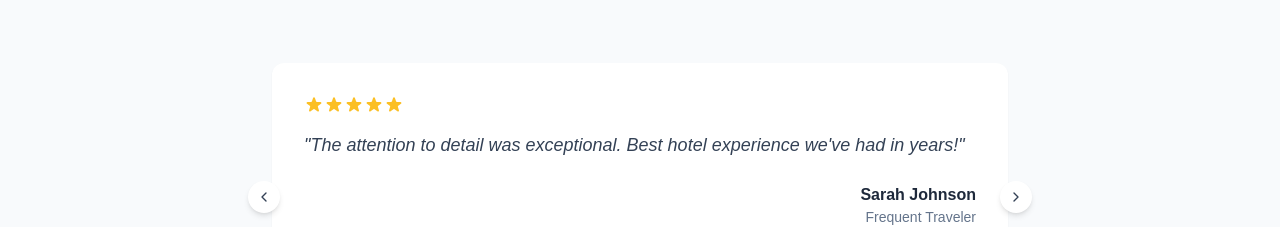
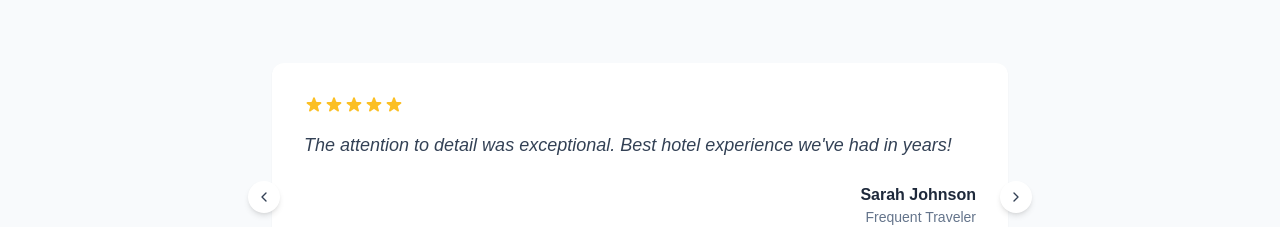
Before and after one commit to zainabzahid711/demo-project, a Next.js app: page / in a window 1280 px wide. Shown: the part 2480-2707 px from the top of the page. Built offline with nearby package versions, Linux system fonts and the light colour scheme.

Commit message:
fixed build error

```diff
--- a/src/components/landingPage/testimonial.tsx
+++ b/src/components/landingPage/testimonial.tsx
@@ -77,7 +77,7 @@ export default function TestimonialCarousel() {
                       ))}
                     </div>
                     <blockquote className="text-lg italic text-slate-700 mb-6">
-                      "{testimonial.quote}"
+                      {testimonial.quote}
                     </blockquote>
                     <div className="text-right">
                       <p className="font-semibold text-slate-800">
```
